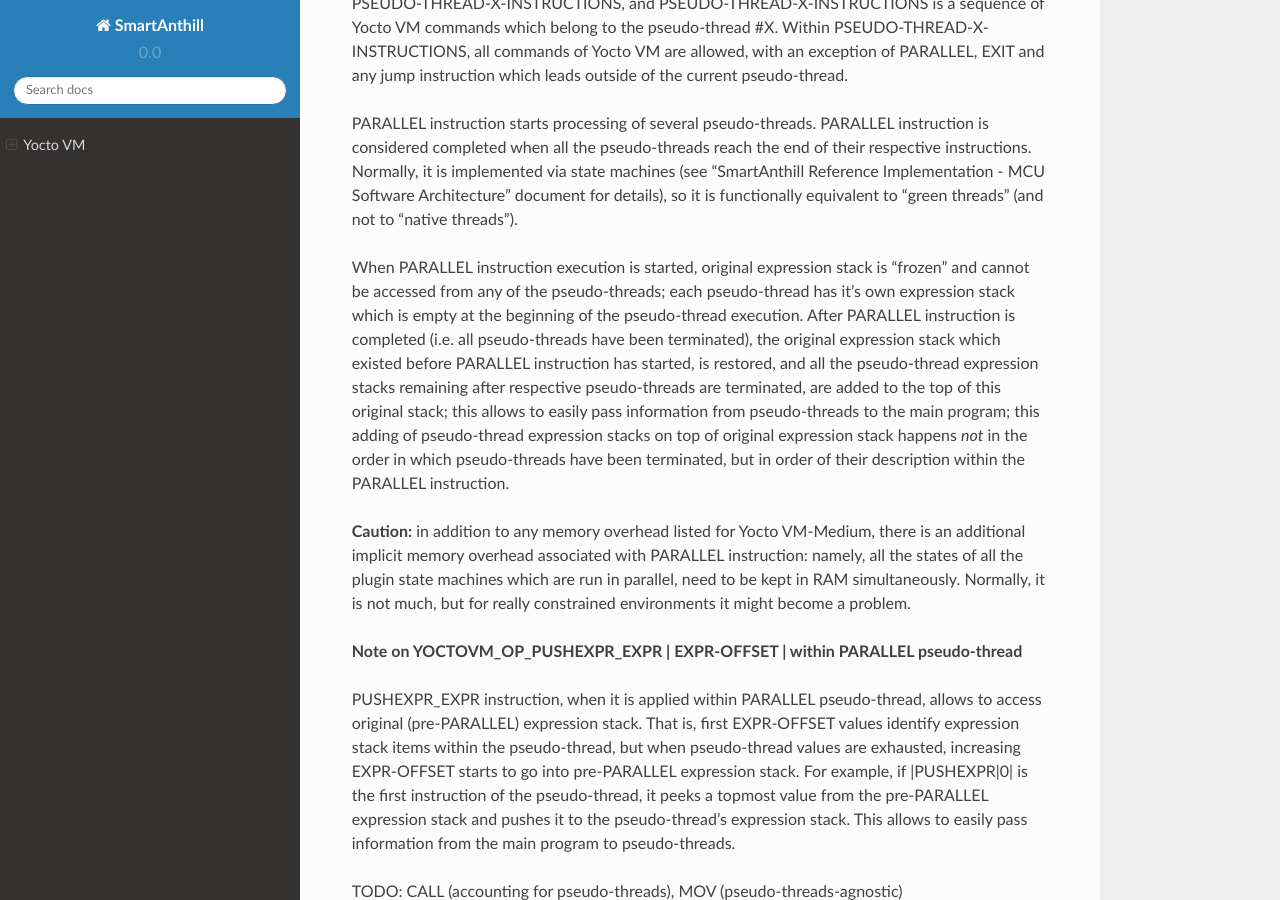
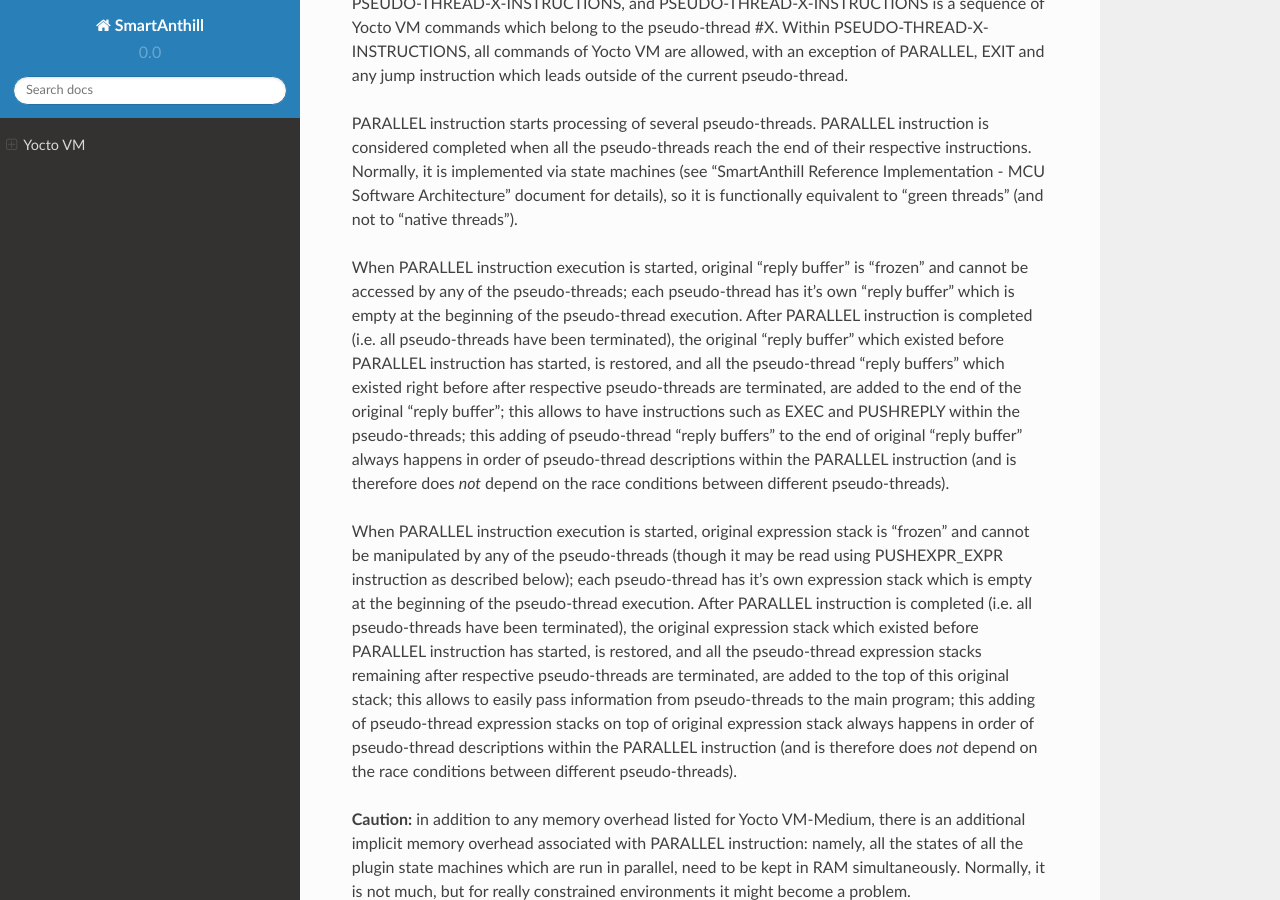
Before and after one commit to smartanthill/smartanthill2_0, a Sphinx documentation site: the page built from docs/design-documents/protocols/yocto-vm.rst, in a window 1280 px wide and 900 px high, scrolled down 13392 px. Built offline with Sphinx 7.4.7 and the Read the Docs theme 2.0.0, drawn with Linux system fonts in a browser that asks for light colours.

Commit message:
Yocto VM v 0.1.3a: rather minor clarifications for PARALLEL

```diff
--- a/docs/design-documents/protocols/yocto-vm.rst
+++ b/docs/design-documents/protocols/yocto-vm.rst
@@ -384,7 +384,9 @@
 
 PARALLEL instruction starts processing of several pseudo-threads. PARALLEL instruction is considered completed when all the pseudo-threads reach the end of their respective instructions. Normally, it is implemented via state machines (see "SmartAnthill Reference Implementation - MCU Software Architecture" document for details), so it is functionally equivalent to "green threads" (and not to "native threads").
 
-When PARALLEL instruction execution is started, original expression stack is "frozen" and cannot be accessed from any of the pseudo-threads; each pseudo-thread has it's own expression stack which is empty at the beginning of the pseudo-thread execution. After PARALLEL instruction is completed (i.e. all pseudo-threads have been terminated), the original expression stack which existed before PARALLEL instruction has started, is restored, and all the pseudo-thread expression stacks remaining after respective pseudo-threads are terminated, are added to the top of this original stack; this allows to easily pass information from pseudo-threads to the main program; this adding of pseudo-thread expression stacks on top of original expression stack happens *not* in the order in which pseudo-threads have been terminated, but in order of their description within the PARALLEL instruction.
+When PARALLEL instruction execution is started, original "reply buffer" is "frozen" and cannot be accessed by any of the pseudo-threads; each pseudo-thread has it's own "reply buffer" which is empty at the beginning of the pseudo-thread execution. After PARALLEL instruction is completed (i.e. all pseudo-threads have been terminated), the original "reply buffer" which existed before PARALLEL instruction has started, is restored, and all the pseudo-thread "reply buffers" which existed right before after respective pseudo-threads are terminated, are added to the end of the original "reply buffer"; this allows to have instructions such as EXEC and PUSHREPLY within the pseudo-threads; this adding of pseudo-thread "reply buffers" to the end of original "reply buffer" always happens in order of pseudo-thread descriptions within the PARALLEL instruction (and is therefore does *not* depend on the race conditions between different pseudo-threads).
+
+When PARALLEL instruction execution is started, original expression stack is "frozen" and cannot be manipulated by any of the pseudo-threads (though it may be read using PUSHEXPR_EXPR instruction as described below); each pseudo-thread has it's own expression stack which is empty at the beginning of the pseudo-thread execution. After PARALLEL instruction is completed (i.e. all pseudo-threads have been terminated), the original expression stack which existed before PARALLEL instruction has started, is restored, and all the pseudo-thread expression stacks remaining after respective pseudo-threads are terminated, are added to the top of this original stack; this allows to easily pass information from pseudo-threads to the main program; this adding of pseudo-thread expression stacks on top of original expression stack always happens in order of pseudo-thread descriptions within the PARALLEL instruction (and is therefore does *not* depend on the race conditions between different pseudo-threads).
 
 **Caution:** in addition to any memory overhead listed for Yocto VM-Medium, there is an additional implicit memory overhead associated with PARALLEL instruction: namely, all the states of all the plugin state machines which are run in parallel, need to be kept in RAM simultaneously. Normally, it is not much, but for really constrained environments it might become a problem.
 
```
Also changed, not shown: other parts of docs/design-documents/protocols/yocto-vm.rst (+1 -1 lines).
